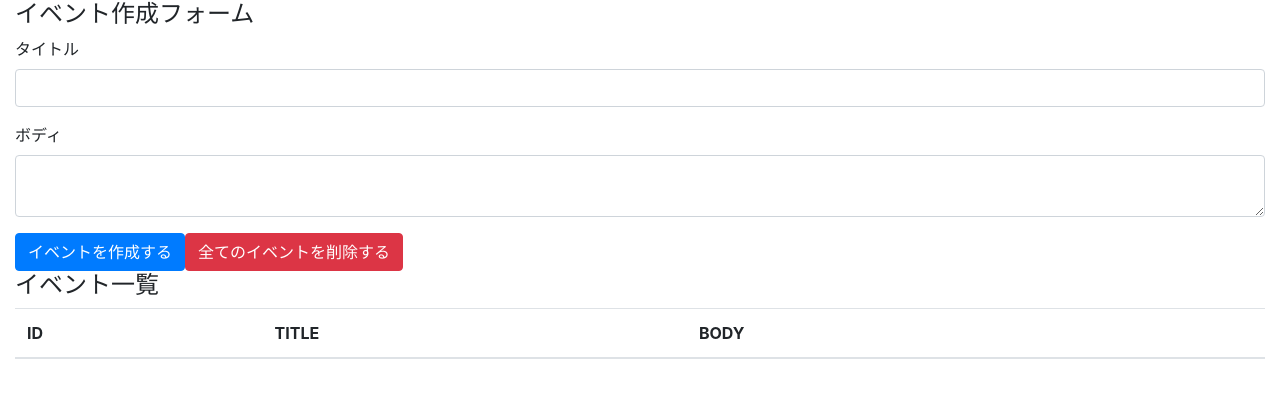
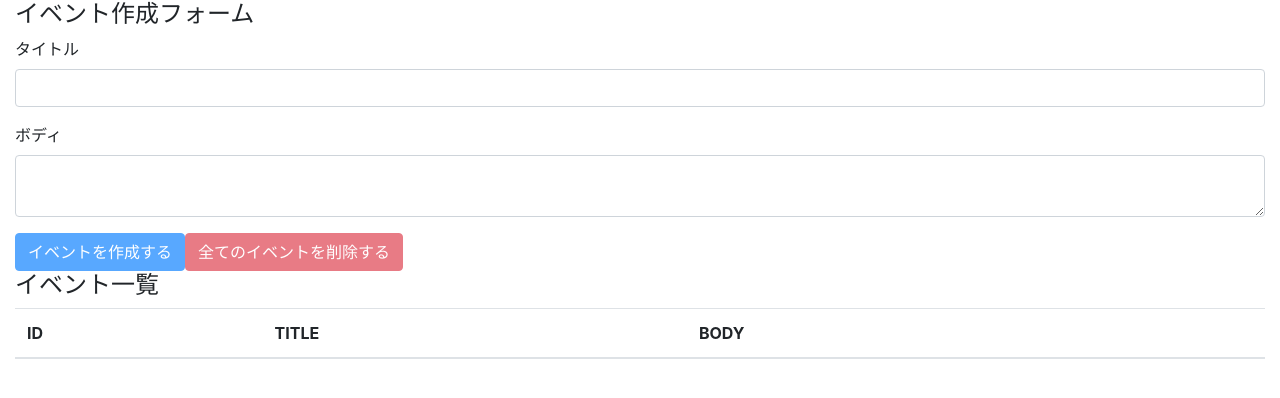
Before and after one commit to yukwrk/react-practice, a React (Create React App) app in the folder react-app/: page / in a window 1280 px wide. Shown: the top 398 px of the page. Built offline with nearby package versions, Linux system fonts and the light colour scheme.

Commit message:
implement all events deletion

```diff
--- a/react-app/src/components/App.js
+++ b/react-app/src/components/App.js
@@ -21,6 +21,13 @@
       setTitle('')
       setBody('')
   }
+  const uncreatable = title === '' || body === ''
+
+  const deleteAllEvents = e => {
+    e.preventDefault()
+    const result = window.confirm('本当に全てのイベントを削除してもよろしいですか？')
+    if(result) dispatch({type: 'DELETE_ALL_EVENTS'})
+  }
 
   return(
     <div className="container-fluid">
@@ -34,8 +41,8 @@
           <label htmlFor="formEventBody">ボディ</label>
           <textarea className="form-control" id="formEventBody" value={body} onChange={e => setBody(e.target.value)} />
         </div>
-        <button className="btn btn-primary" onClick={addEvent}>イベントを作成する</button>
-        <button className="btn btn-danger">全てのイベントを削除する</button>
+        <button className="btn btn-primary" onClick={addEvent} disabled={uncreatable}>イベントを作成する</button>
+        <button className="btn btn-danger" onClick={deleteAllEvents} disabled={state.length === 0}>全てのイベントを削除する</button>
       </form>
       <h4>イベント一覧</h4>
       <table className="table table-hover">
--- a/react-app/src/components/Event.js
+++ b/react-app/src/components/Event.js
@@ -3,7 +3,8 @@
 const Event = ({dispatch, event}) => {
         const id = event.id
         const  handleClickDeleteButton = () =>{
-          dispatch({type: 'DELETE_EVENT', id})
+          const result = window.confirm(`本当にid=${id}を削除してもよろしいですか？`)
+          if(result) dispatch({type: 'DELETE_EVENT', id})
         }
         return(
         <tr>
```
